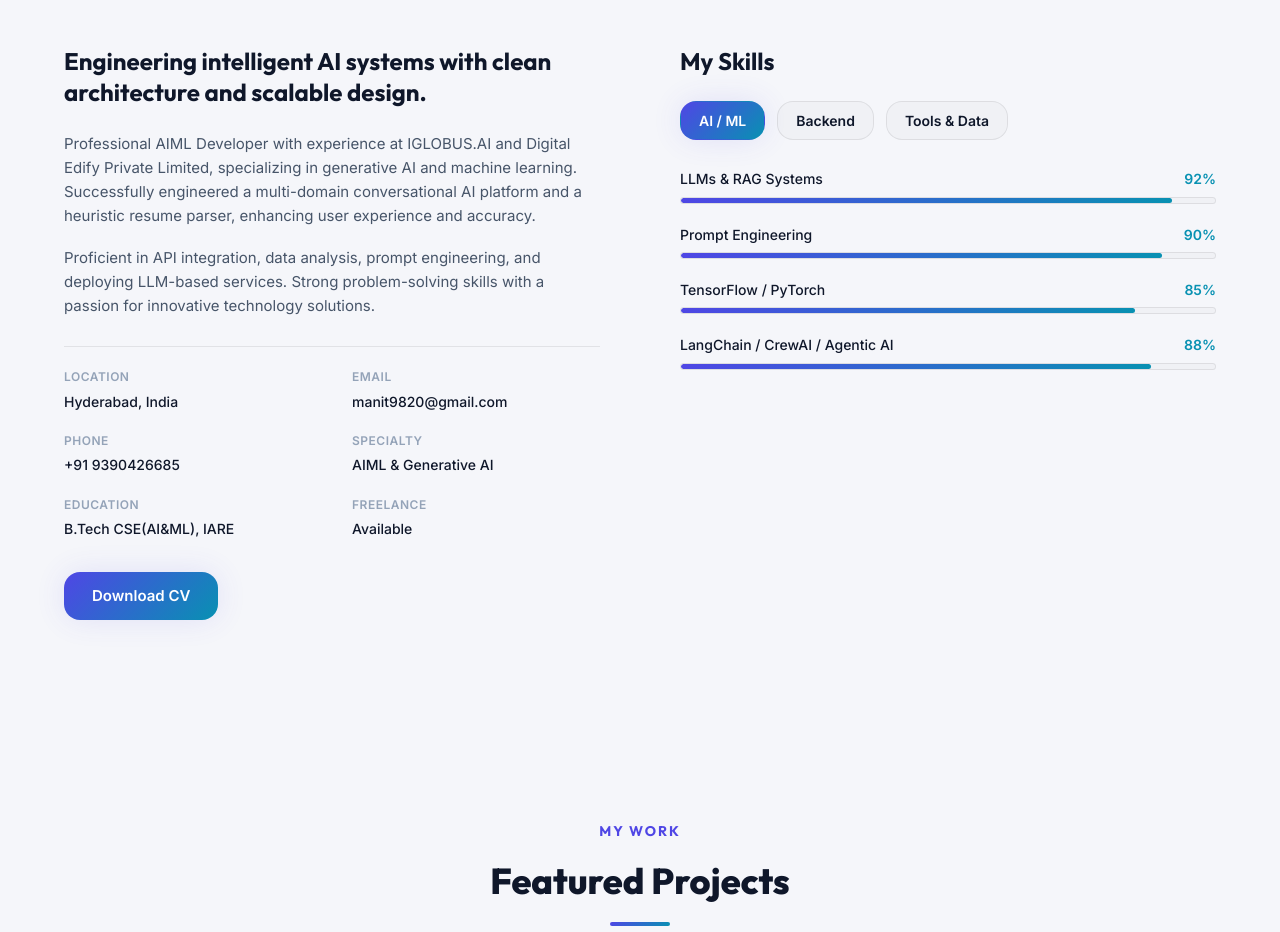
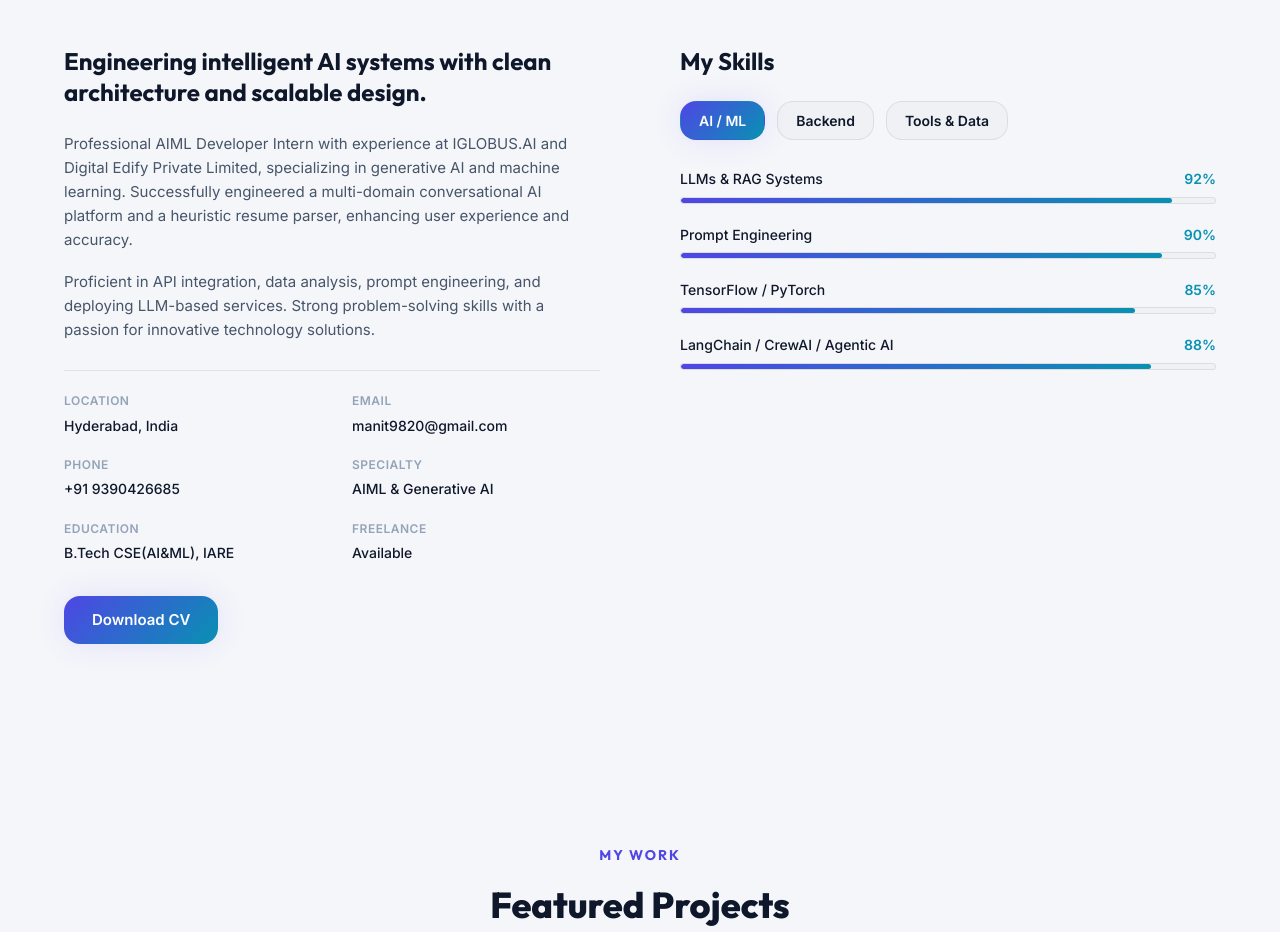
Before and after one commit to Mani-64/Portfolio, a website: page portfolio/index.html in a window 1280 px wide. Shown: the part 1020-1952 px from the top of the page. Drawn offline with Linux system fonts and the light colour scheme.

Commit message:
Update about section text

```diff
--- a/portfolio/index.html
+++ b/portfolio/index.html
@@ -105,7 +105,8 @@
                 <div class="about-info scroll-reveal">
                     <h3 class="about-headline">Engineering intelligent AI systems with clean architecture and scalable
                         design.</h3>
-                    <p class="about-text">Professional AIML Developer with experience at IGLOBUS.AI and Digital Edify
+                    <p class="about-text">Professional AIML Developer Intern with experience at IGLOBUS.AI and Digital
+                        Edify
                         Private Limited, specializing in generative AI and machine learning. Successfully engineered a
                         multi-domain conversational AI platform and a heuristic resume parser, enhancing user experience
                         and accuracy.</p>
```
